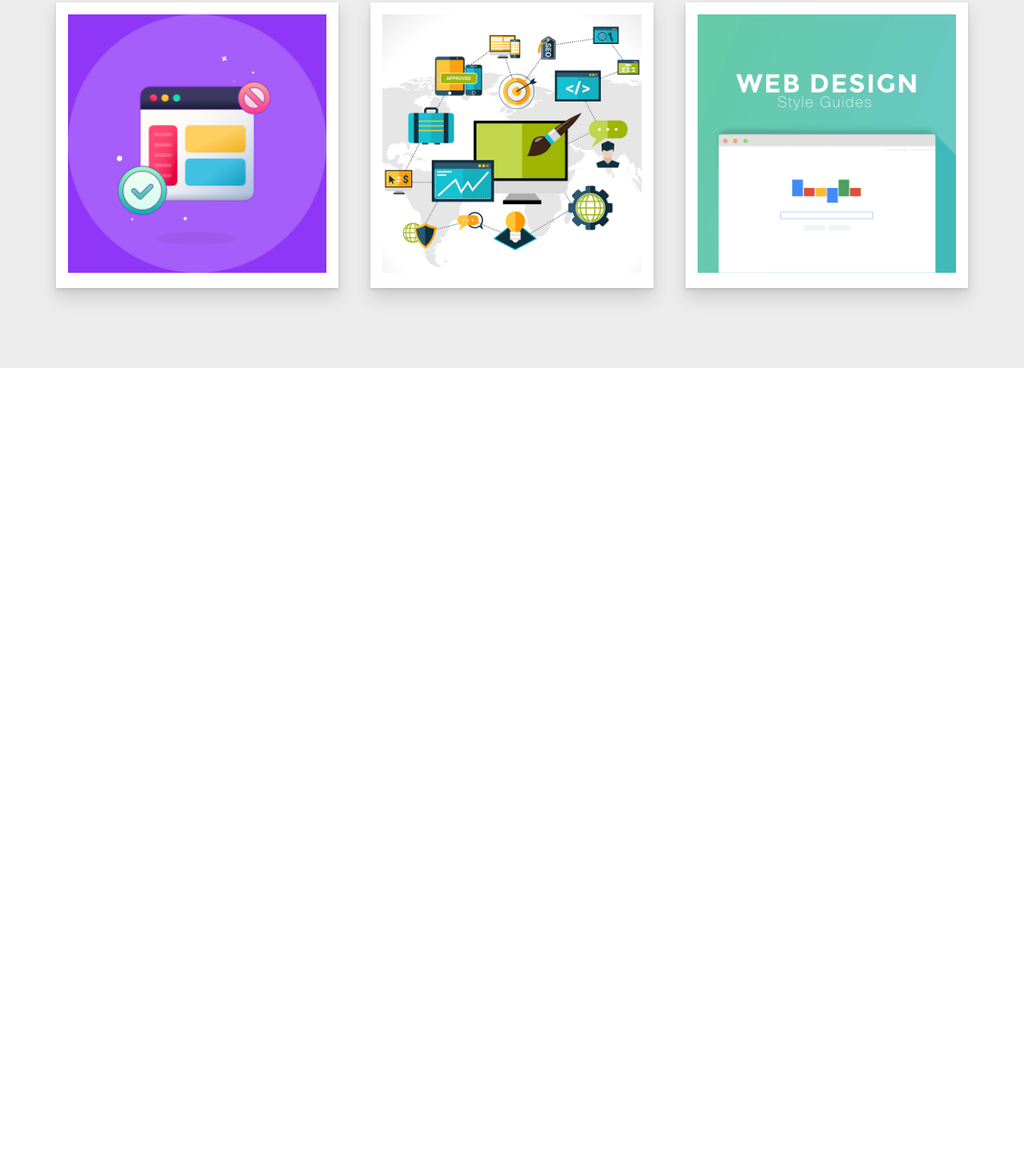
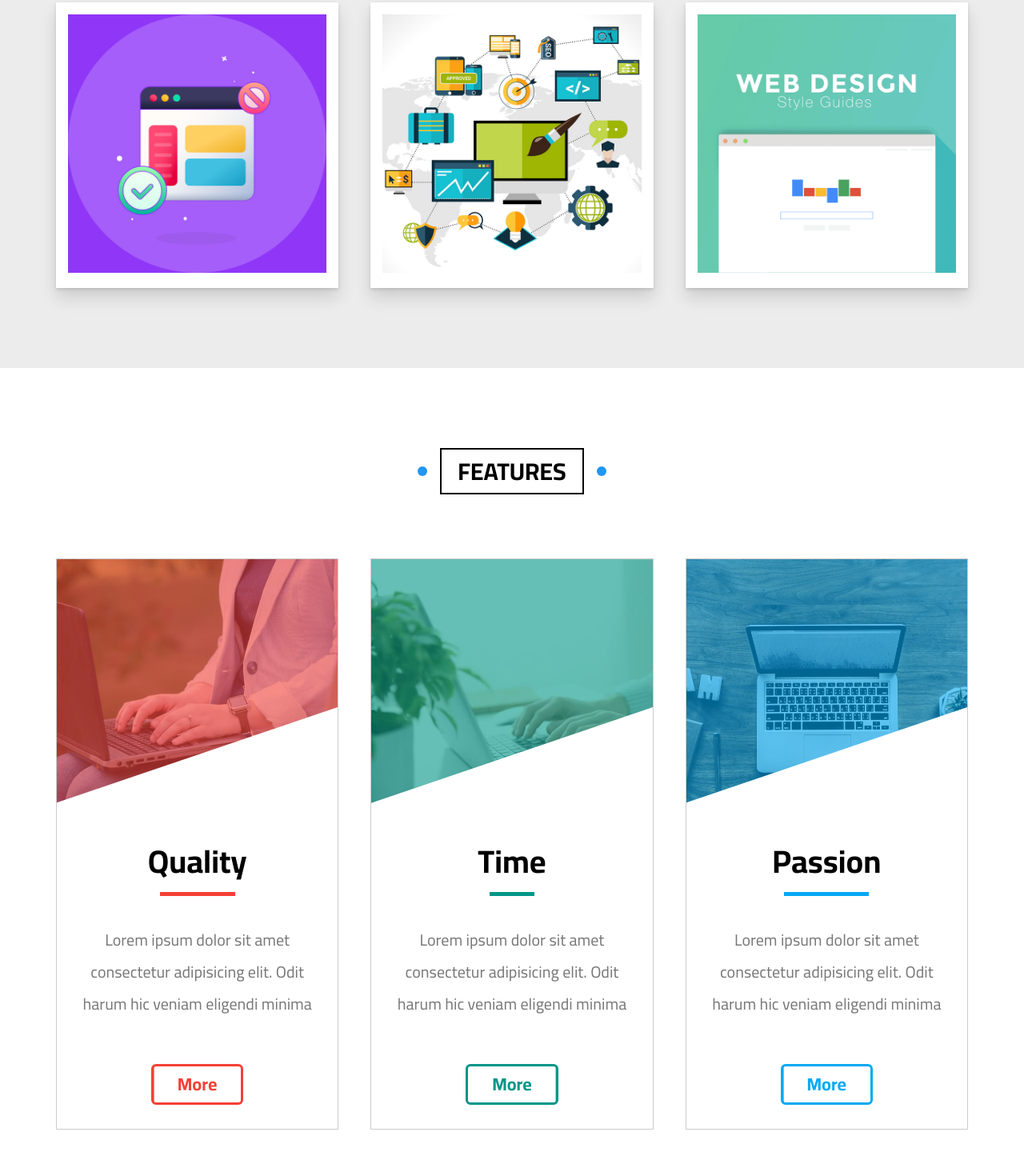
Before and after one commit to ebrahim113/HTML_and_CSS_Template_Three, a plain HTML site: page index.html in a window 1280 px wide. Shown: the part 2550-4000 px from the top of the page at 80% size. Before the commit the page ends 3010 px from the top, so only its background shows below. Drawn offline with Linux system fonts and the light colour scheme.

Commit message:
finish features-section

```diff
--- a/css/main.css
+++ b/css/main.css
@@ -1,9 +1,10 @@
 /* Start global variables */
 :root {
 	--main-color: #2196f3;
-	--main-transition-duration: .3s;
-	--main-top-and-bottom-padding: 100px;
+	--transition-duration: .3s;
+	--section-padding: 100px;
 	--section-background: #ececec;
+	--main-gap: 40px;
 }
 /* End global variables */
 
@@ -214,8 +215,8 @@ ul {
 
 .header .container .main-nav>li>a::before {
 	transition-property: width;
-	transition-duration: var(--main-transition-duration);
-	transition: width var(--main-transition-duration);
+	transition-duration: var(--transition-duration);
+	transition: width var(--transition-duration);
 	content: "";
 	width: 0;
 	height: 4px;
@@ -250,12 +251,12 @@ ul {
 	align-content: stretch;
 	border-bottom: 3px solid var(--main-color);
 	padding: 30px;
-	gap: 40px;
+	gap: var(--main-gap);
 	z-index: -1;
 	opacity: 0;
 	transition-property: top, opacity;
-	transition-duration: var(--main-transition-duration);
-	transition: top var(--main-transition-duration), opacity var(--main-transition-duration);
+	transition-duration: var(--transition-duration);
+	transition: top var(--transition-duration), opacity var(--transition-duration);
 }
 
 @media (max-width: 767px) {
@@ -299,8 +300,8 @@ ul {
 	height: 100%;
 	background-color: #fafafa;
 	transition-property: width;
-	transition-duration: var(--main-transition-duration);
-	transition: width var(--main-transition-duration);
+	transition-duration: var(--transition-duration);
+	transition: width var(--transition-duration);
 }
 
 .header .container .main-nav li .other-links .links li:hover::before {
@@ -445,13 +446,13 @@ ul {
 
 /* Start articles section */
 .articles {
-	padding: var(--main-top-and-bottom-padding) 0;
+	padding: var(--section-padding) 0;
 }
 
 .articles .container {
 	display: grid;
 	grid-template-columns: repeat(auto-fit, minmax(250px, 1fr));
-	gap: 40px;
+	gap: var(--main-gap);
 }
 
 .articles .container .box {
@@ -460,8 +461,8 @@ ul {
 	overflow: hidden;
 	box-shadow: 0 2px 15px rgb(0 0 0 / 10%);
 	transition-property: transform, box-shadow;
-	transition-duration: var(--main-transition-duration);
-	transition: transform var(--main-transition-duration), box-shadow var(--main-transition-duration);
+	transition-duration: var(--transition-duration);
+	transition: transform var(--transition-duration), box-shadow var(--transition-duration);
 }
 
 .articles .container .box:hover {
@@ -507,14 +508,14 @@ ul {
 
 /* Start gallery section */
 .gallery {
-	padding: var(--main-top-and-bottom-padding) 0;
+	padding: var(--section-padding) 0;
 	background-color: var(--section-background);
 }
 
 .gallery .container {
 	display: grid;
 	grid-template-columns: repeat(auto-fit, minmax(300px, 1fr));
-	gap: 40px;
+	gap: var(--main-gap);
 }
 
 .gallery .container .box {
@@ -551,13 +552,154 @@ ul {
 .gallery .container .box .image img {
 	max-width: 100%;
 	transition-property: transform, animation;
-	transition-duration: var(--main-transition-duration);
+	transition-duration: var(--transition-duration);
 }
 
 .gallery .container .box .image:hover img {
 	transform: rotate(5deg) scale(1.1);
 }
 /* End gallery section */
+
+/* Start features section */
+.features {
+	padding: var(--section-padding) 0;
+}
+
+.features .container {
+	display: grid;
+	grid-template-columns: repeat(auto-fit, minmax(300px, 1fr));
+	gap: var(--main-gap);
+}
+
+.features .container .box.quality .image::before {
+	background-color: rgb(244 64 54 / 60%);
+}
+
+.features .container .box.quality h2::after {
+	background-color: #f44036;
+}
+
+.features .container .box.time .image::before {
+	background-color: rgb(0 150 136 / 60%);
+}
+
+.features .container .box.time h2::after {
+	background-color: #009688;
+}
+
+.features .container .box.passion .image::before {
+	background-color: rgb(3 169 244 / 60%);
+}
+
+.features .container .box.passion h2::after {
+	background-color: #03a9f4;
+}
+
+.features .container .box {
+	text-align: center;
+	border: 1px solid #ccc;
+}
+
+.features .container .box .image::before {
+	content: "";
+	position: absolute;
+	top: -1px;
+	left: 0;
+	width: 100%;
+	height: 100%;
+}
+
+.features .container .box .image {
+	position: relative;
+	overflow: hidden;
+}
+
+.features .container .box .image::after {
+	content: "";
+	position: absolute;
+	bottom: 0;
+	right: 0;
+	border-style: solid;
+	border-width: 0px 0px 170px 500px;
+	border-color: transparent transparent white transparent;
+	transition-property: border-width;
+	transition-duration: var(--transition-duration);
+	transition: border-width var(--transition-duration);
+}
+
+.features .container .box:hover .image::after {
+	border-width: 170px 500px 170px 0px;
+}
+
+.features .container .box .image img {
+	max-width: 100%;
+}
+
+.features .container .box h2 {
+	position: relative;
+	font-size: 40px;
+	width: fit-content;
+	margin: 0 auto;
+}
+
+.features .container .box h2::after {
+	content: "";
+	position: absolute;
+	bottom: -20px;
+	left: 15px;
+	width: calc(100% - 30px);
+	height: 5px;
+}
+
+.features .container .box p {
+	line-height: 2;
+	font-size: 20px;
+	margin: 30px 0;
+	padding: 25px;
+	color: #777;
+}
+
+.features .container .box a {
+	display: block;
+	border: 3px solid transparent;
+	width: fit-content;
+	margin: 0 auto 30px;
+	font-weight: bold;
+	font-size: 22px;
+	padding: 10px 30px;
+	border-radius: 6px;
+	transition-property: width;
+	transition-duration: var(--transition-duration);
+	transition: width var(--transition-duration);
+	background-size: 200% 100%;
+	background-position: right bottom;
+	transition-property: background-position, background-color;
+	transition-duration: var(--transition-duration);
+	transition: background-position var(--transition-duration), background-color var(--transition-duration);
+}
+
+.features .container .box.quality a {
+	color: #f44036;
+	border-color: #f44036;
+	background-image: linear-gradient(to right, #f44036 50%, white 50%);
+}
+
+.features .container .box.time a {
+	color: #009688;
+	border-color: #009688;
+	background-image: linear-gradient(to right, #009688 50%, white 50%);
+}
+.features .container .box.passion a {
+	color: #03a9f4;
+	border-color: #03a9f4;
+	background-image: linear-gradient(to right, #03a9f4 50%, white 50%);
+}
+
+.features .container .box:hover a {
+	background-position: left bottom;
+	color: white;
+}
+/* End features section */
 
 /* Start Keyframes */
 @keyframes up-and-down {
--- a/index.html
+++ b/index.html
@@ -261,5 +261,37 @@
 			</div>
 		</div>
 		<!-- End gallery section -->
+
+		<!-- Start features section -->
+		<div id="features" class="features">
+			<h2 class="main-title">features</h2>
+			<div class="container">
+				<div class="box quality">
+					<div class="image">
+						<img src="images/features-01.jpg" alt="feature-1">
+					</div>
+					<h2>Quality</h2>
+					<p>Lorem ipsum dolor sit amet consectetur adipisicing elit. Odit harum hic veniam eligendi minima</p>
+					<a href="#">More</a>
+				</div>
+				<div class="box time">
+					<div class="image">
+						<img src="images/features-02.jpg" alt="feature-2">
+					</div>
+					<h2>Time</h2>
+					<p>Lorem ipsum dolor sit amet consectetur adipisicing elit. Odit harum hic veniam eligendi minima</p>
+					<a href="#">More</a>
+				</div>
+				<div class="box passion">
+					<div class="image">
+						<img src="images/features-03.jpg" alt="feature-3">
+					</div>
+					<h2>Passion</h2>
+					<p>Lorem ipsum dolor sit amet consectetur adipisicing elit. Odit harum hic veniam eligendi minima</p>
+					<a href="#">More</a>
+				</div>
+			</div>
+		</div>
+		<!-- End features section -->
 	</body>
 </html>
```
